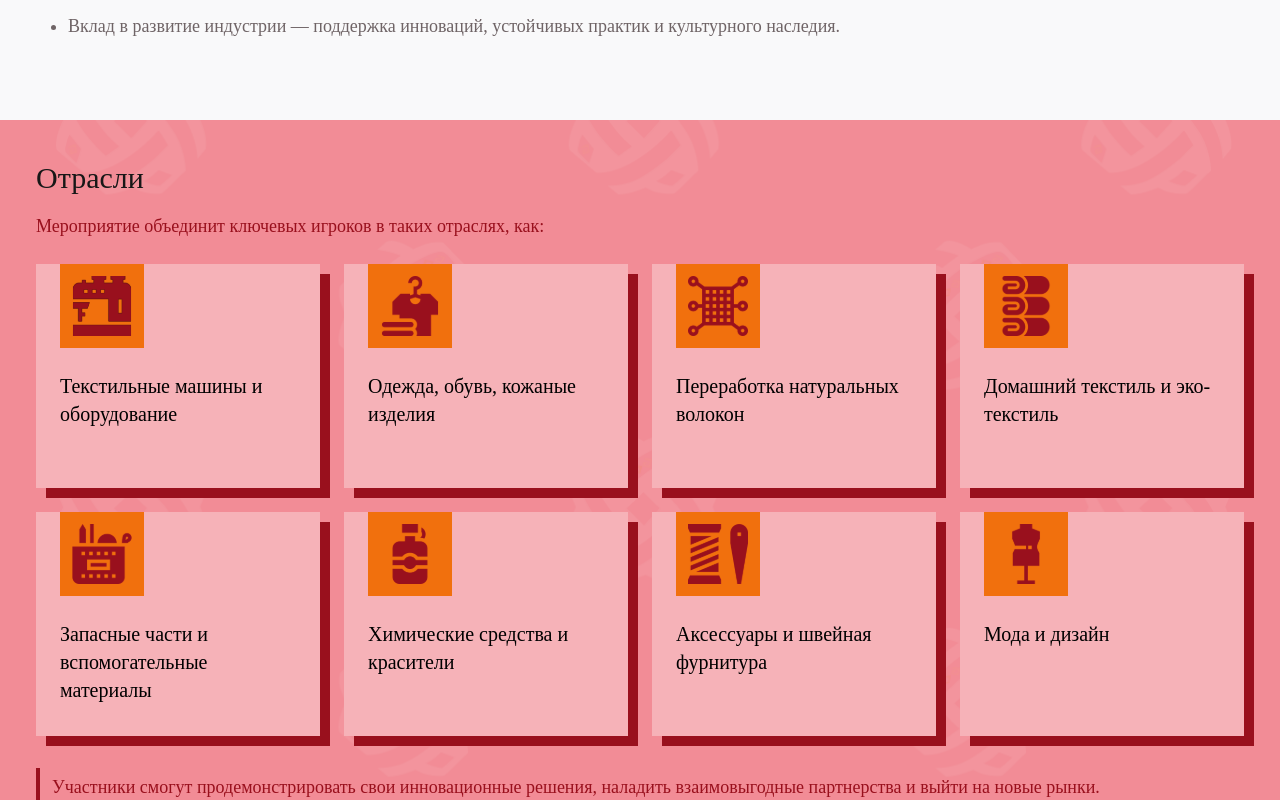
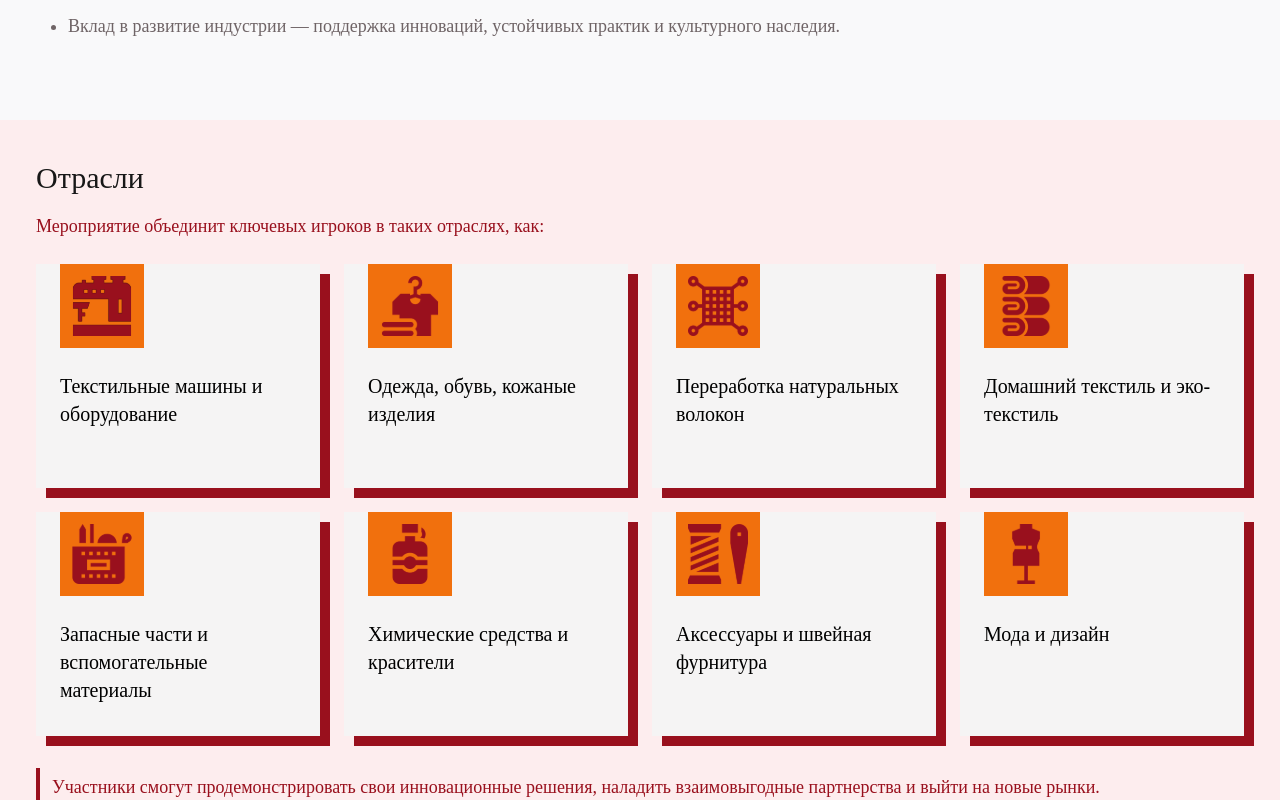
Before and after one commit to aw-batyr/turkmen-textile-react, a React (Vite) app: page /about in a window 1280 px wide. Shown: the part 1800-2600 px from the top of the page. Built offline with nearby package versions, Linux system fonts and the light colour scheme; a web font is replaced by a local one.

Commit message:
removed bg

```diff
--- a/src/components/shared/about/about-themes.tsx
+++ b/src/components/shared/about/about-themes.tsx
@@ -11,14 +11,8 @@ interface Props {
 export const AboutThemes: FC<Props> = ({ className }) => {
   return (
     <section
-      className={cn("relative w-full bg-[#FDE8C4] -z-10 py-10", className)}
+      className={cn("relative w-full bg-[#FDEDEE] -z-10 py-10", className)}
     >
-      <img
-        src="/theme-cover.png"
-        alt=""
-        className="absolute top-0 left-0 size-full -z-10 object-cover"
-      />
-
       <Container>
         <h3 className="h2 mb-4">Отрасли</h3>
         <p className="text-lg text-primary_09 mb-6">
@@ -27,11 +21,7 @@ export const AboutThemes: FC<Props> = ({ className }) => {
 
         <div className="grid md:grid-cols-4 grid-cols-2 gap-6">
           {themes.map((item) => (
-            <ThemeCard
-              className="!bg-primary_container"
-              key={item.title}
-              {...item}
-            />
+            <ThemeCard className="!bg-[#F5F4F4]" key={item.title} {...item} />
           ))}
         </div>
 
```
